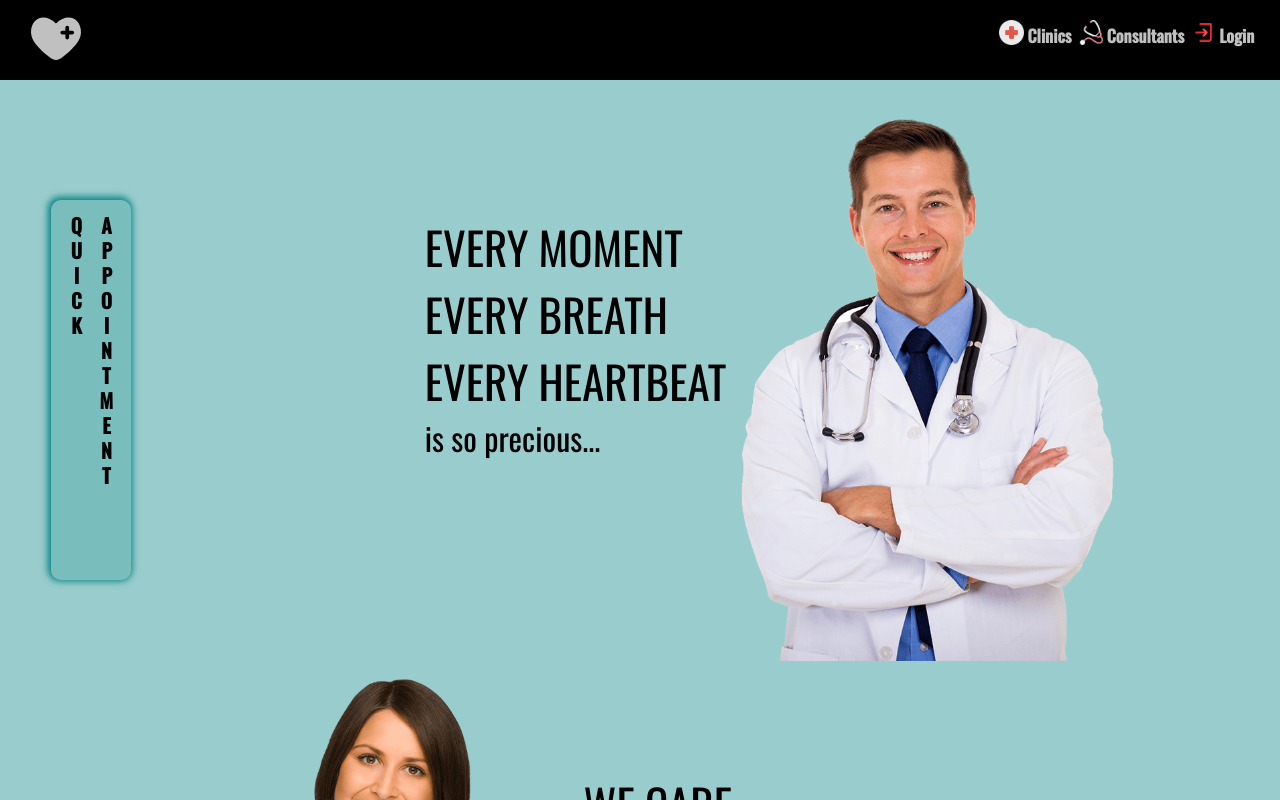
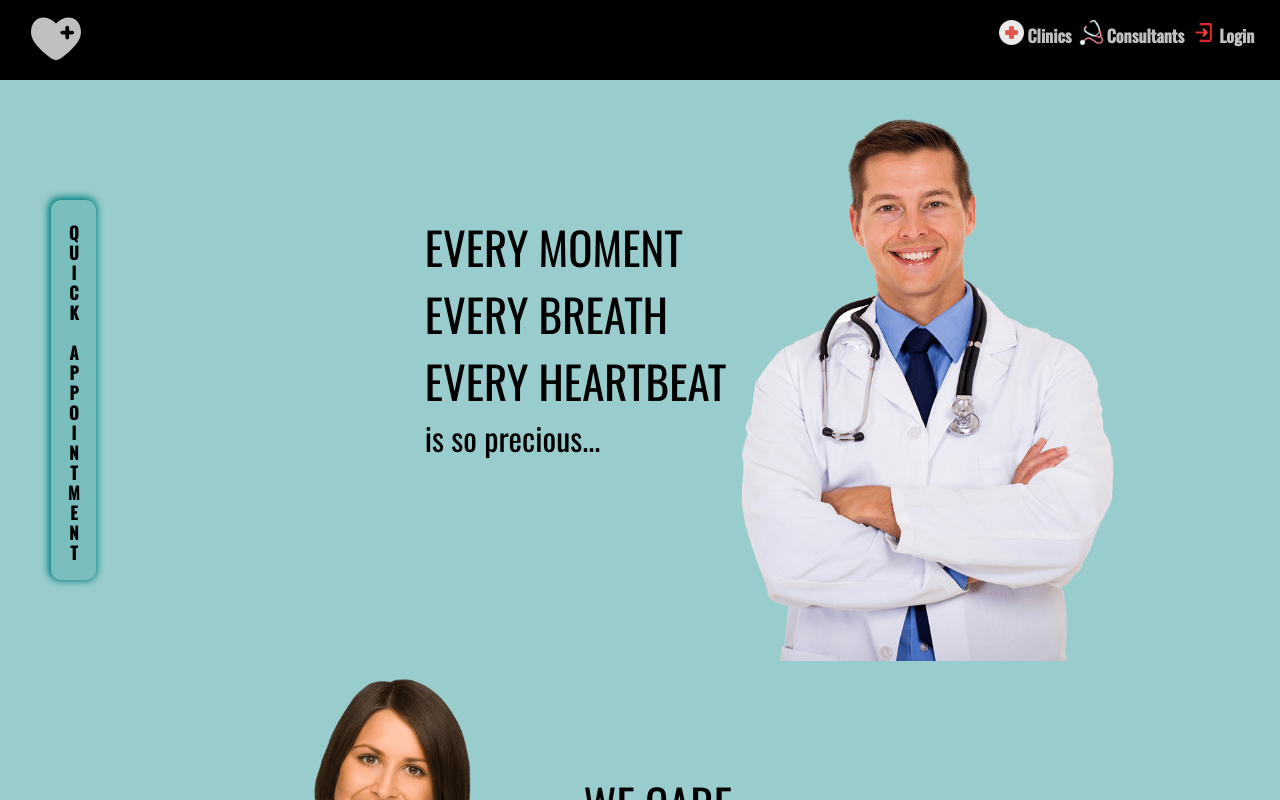
Before and after one commit to codeyourwaytofreedom/universal_health, a Next.js app: page / in a window 1280 px wide. Shown: the top 800 px of the page. Built offline with nearby package versions, Linux system fonts and the light colour scheme; grey boxes are pictures that could not be loaded.

Commit message:
...Safari optimization

```diff
--- a/styles/Homie.module.css
+++ b/styles/Homie.module.css
@@ -16,7 +16,6 @@
       writing-mode: vertical-lr;
   text-orientation: upright;
   letter-spacing: -5px;
-  font-size: 17px;
   background-color: rgba(0, 128, 128, 0.2);
   box-shadow: -1px -1px 7px 2px #008080;
   border-radius: 10px;
@@ -26,6 +25,9 @@
   font-weight: 600;
   cursor: pointer;
   z-index: 99999 !important;
+}
+.homie #quick h3 {
+  font-size: 17px;
 }
 .homie #quick span {
   display: none;
--- a/styles/Homie.module.scss
+++ b/styles/Homie.module.scss
@@ -14,7 +14,7 @@
         writing-mode: vertical-lr;
         text-orientation: upright;
         letter-spacing: -5px;
-        font-size: 17px;
+        h3{font-size: 17px;}
         background-color: rgba($color: #008080, $alpha: 0.2);
         box-shadow: -1px -1px 7px 2px #008080;
         border-radius: 10px;
```
Also changed, not shown: 1 other file (tests, documents, lock files or other folders).
